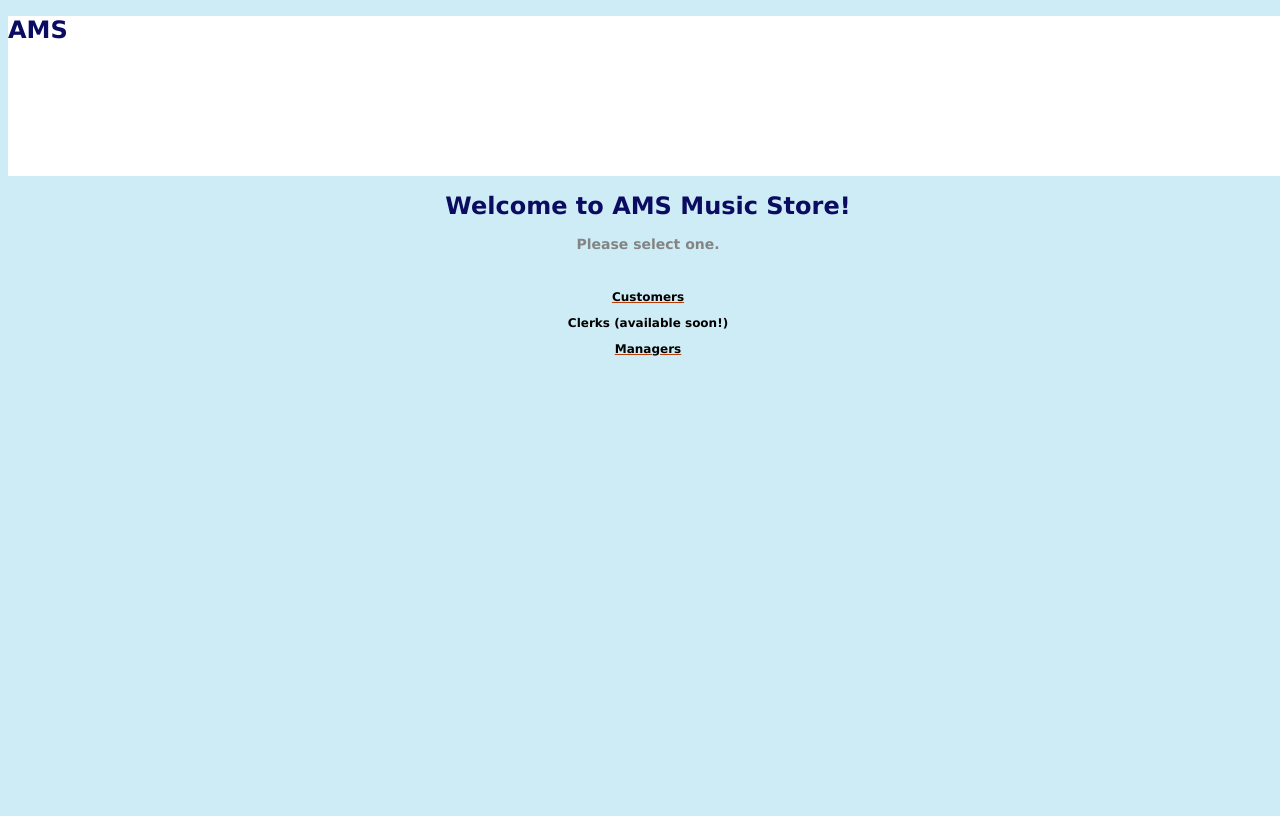
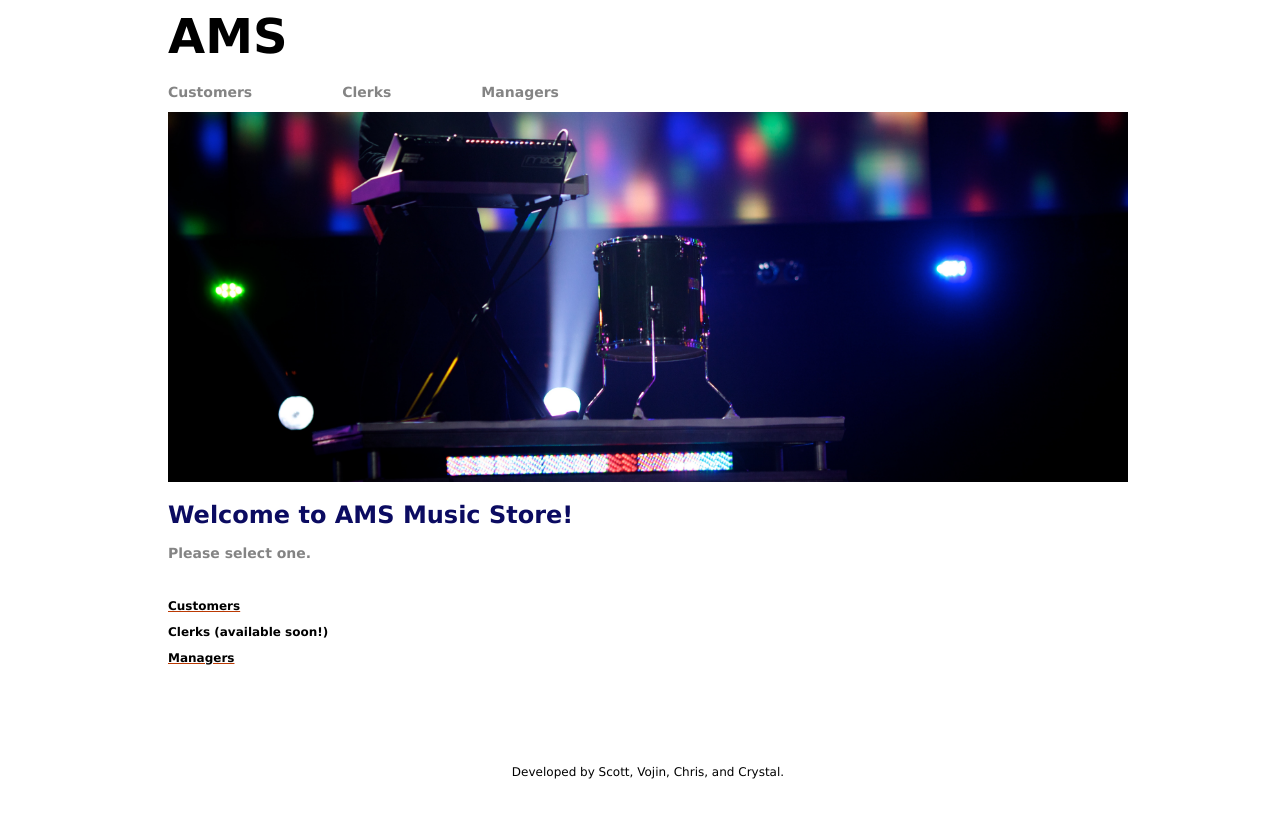
Before and after one commit to smbassett/music-store-db, a PHP site: page / in a window 1280 px wide. After the commit the page ends 779 px from the top, so only its background shows below. Run offline with PHP 8.4, Linux system fonts and the light colour scheme.

Commit message:
Major rehaul to CSS. Addition of clerk page. Fixing of links.

```diff
--- a/customer/login.php
+++ b/customer/login.php
@@ -68,6 +68,8 @@
 		</table>
 	</form>
 	<a href="registration.php">Sign up</a>
+
+<?php include '../footer.php'; ?>
 </body>
 
 </html>
--- a/customer/registration.php
+++ b/customer/registration.php
@@ -90,5 +90,7 @@ function formSubmit(CustId) {
     <tr><td></td><td><input type="submit" name="submit" border=0 value="ADD"></td></tr>
   </table>
 </form>
+
+<?php include '../footer.php'; ?>
 </body>
 </html>
--- /dev/null
+++ b/footer.php
@@ -0,0 +1,5 @@
+<div id="footer">
+	Developed by Scott, Vojin, Chris, and Crystal.
+</div>
+
+</div>
--- a/header.php
+++ b/header.php
@@ -1,3 +1,16 @@
-<div id="banner">
-	<h1>AMS</h1>
+<div id="main">
+
+<div id="header">
+
+	<a href="/music-store-db/index.php" title="Home"><h1>AMS</h1></a>
+
+
+	<a href="/music-store-db/customer/login.php" title="Customers"><h2>Customers</h2></a>
+	<a href="/music-store-db/clerk/returns.php" title="Clerks"><h2>Clerks</h2></a>
+	<a href="/music-store-db/manager/manage_items.php" title="Managers"><h2>Managers</h2></a>
+
+
+
+
+	<img src="/music-store-db/header_image.jpg" alt="Header image" title="AMS Music Store">
 </div>
--- a/index.php
+++ b/index.php
@@ -9,14 +9,14 @@
 
 <?php include 'header.php'; ?>
 
-<div id="homepage">
 	<h1>Welcome to AMS Music Store!</h1>
 	<h2>Please select one.</h2>
 	<br>
 	<a href="customer/login.php" title="Customer Login"><h3>Customers</h3></a>
 	<h3>Clerks (available soon!)</h3>
 	<a href="manager/manage_items.php" title="Manager's Page"><h3>Managers</h3></a>
-</div>
+
+<?php include 'footer.php'; ?>
 
 </body>
 
--- a/manager/manage_items.php
+++ b/manager/manage_items.php
@@ -95,5 +95,7 @@ function formSubmit(itemUpc) {
     <tr><td></td><td><input type="submit" name="submit" border=0 value="ADD"></td></tr>
   </table>
 </form>
+
+<?php include '../footer.php'; ?>
 </body>
 </html>
--- a/style.css
+++ b/style.css
@@ -3,41 +3,71 @@ html {
 	width: 100%;
 }
 
-body.n {
-	font-family: verdana,helvetica;
-	color: #000000;
-	background-color: #ffffff;
-	margin-left:-8px;
-	margin-top:-8px;
-	font-size: 10px;
+#header {
+	background-color: #fff;
+	overflow: hidden;
 }
 
-body.white {
-	font-family: verdana,helvetica;
-	color: #000000;
-	background-color: #ffffff;
-	font-size: 12px;
+#header h1 {
+	color: #000;
+	font-size: 48px;
+	padding: 0px;
+	margin: 0px;
 }
+
+#header a {
+	color: #000;
+	text-decoration: none;
+}
+
+#header h2 {
+	float: left;
+	padding-right: 90px;
+	margin-top: 20px;
+}
+
+#header img {
+	max-width: 100%;
+}
+
+#main {
+	background-color: #fff;
+	width: 75%;
+	height: 75%;
+	margin-left: auto;
+	margin-right: auto;
+}
+
+#footer {
+	background-color: #fff;
+	text-align: center;
+	color: #000;
+	margin-top: 100px;
+}
+
 body {
-	font-family: verdana,helvetica;
-	color: #000000;
-	background-color: #CEECF5;
+	font-family: verdana, helvetica;
+	color: #fff;
+	background-color: #fff;
 	font-size: 12px;
 	width: 100%;
 	height: 100%;
 }
+
 h1 {
 	font-family: verdana,helvetica;
 	font-size: 24px;
 	font-weight: bold;
 	color: #0B0B61;
 }
+
 h2 {
 	font-family: verdana,helvetica;
 	font-size: 14px;
 	font-weight: bold;
 	color: #848484;
 }
+
 h3 {
 	font-family: verdana,helvetica;
 	font-size: 12px;
@@ -72,13 +102,3 @@ p {
 	color: #000000;
 	font-size: 12px;
 }
-
-#homepage {
-	text-align: center;
-}
-
-#banner {
-	width: 100%;
-	height: 20%;
-	background-color: #fff;
-}
```
Also changed, not shown: clerk/returns.php (added, +18 -0 lines), header_image.jpg (added).
